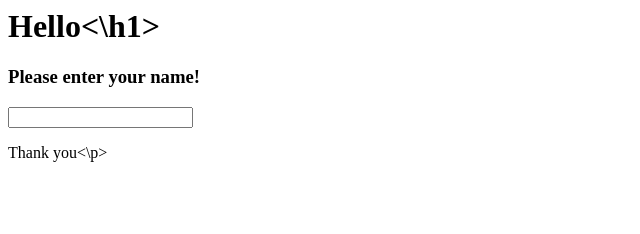
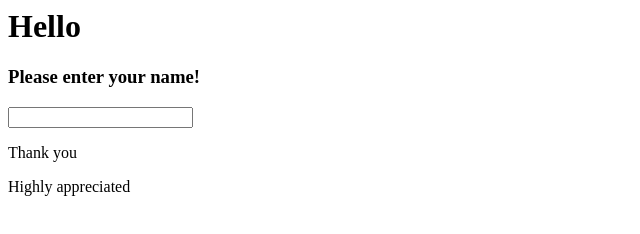
Before and after one commit to bergstenarn/greeter, a plain HTML site: page index.html in a window 1280 px wide. Shown: the whole page, without its empty margins (0-640 px from the left). Drawn offline with Linux system fonts and the light colour scheme.

Commit message:
Added highly appreciated

```diff
--- a/index.html
+++ b/index.html
@@ -3,9 +3,10 @@
 		<title>Welcome to our web site</title>
 	</head>
 	<body>
-		<h1>Hello<\h1>
+		<h1>Hello</h1>
 		<h3>Please enter your name! </h3>
 		<input type="text" name="uname">
-		<p>Thank you<\p>
+		<p>Thank you</p>
+		<p>Highly appreciated</p>
 	</body>
 </html>
```
